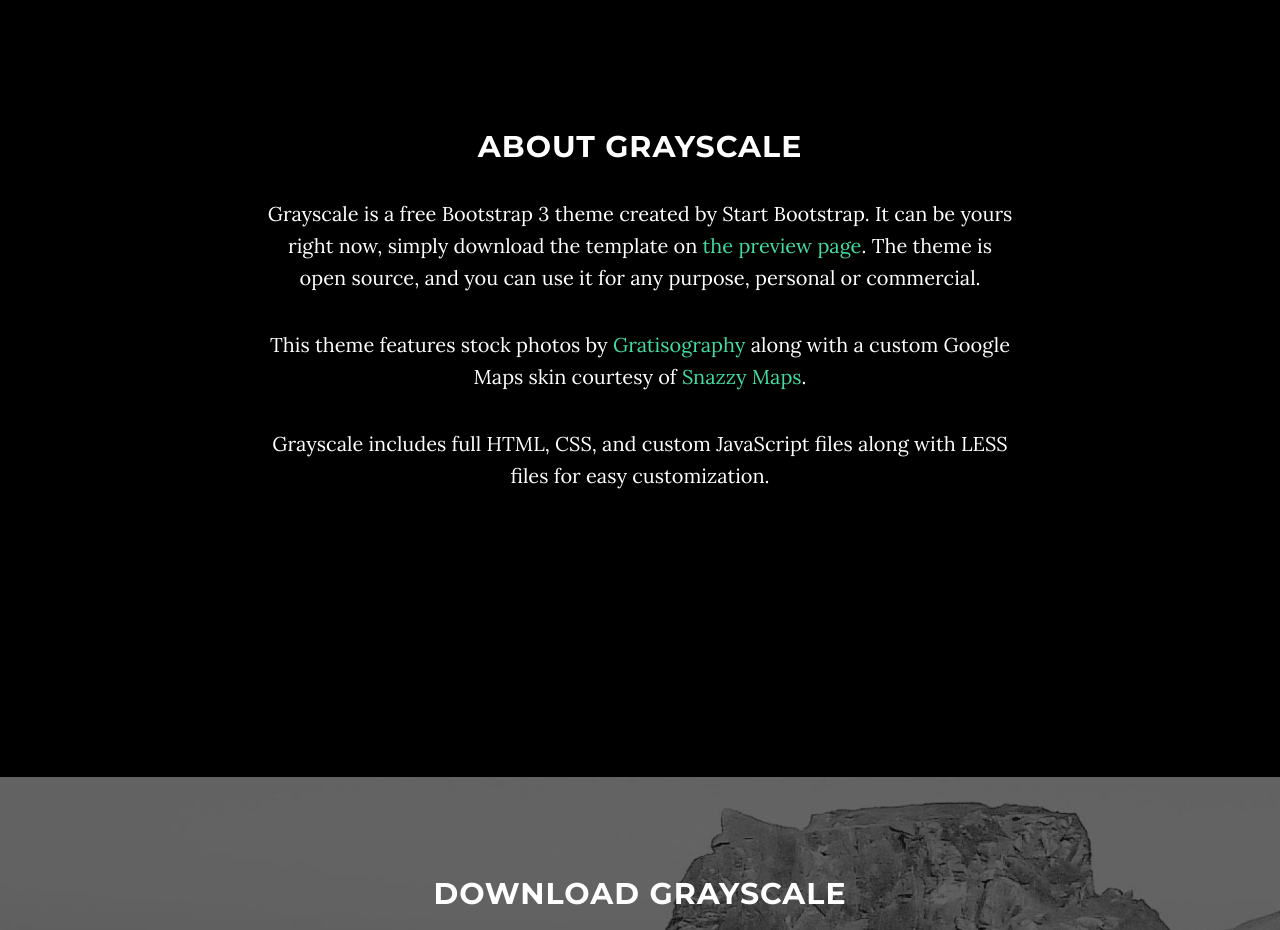
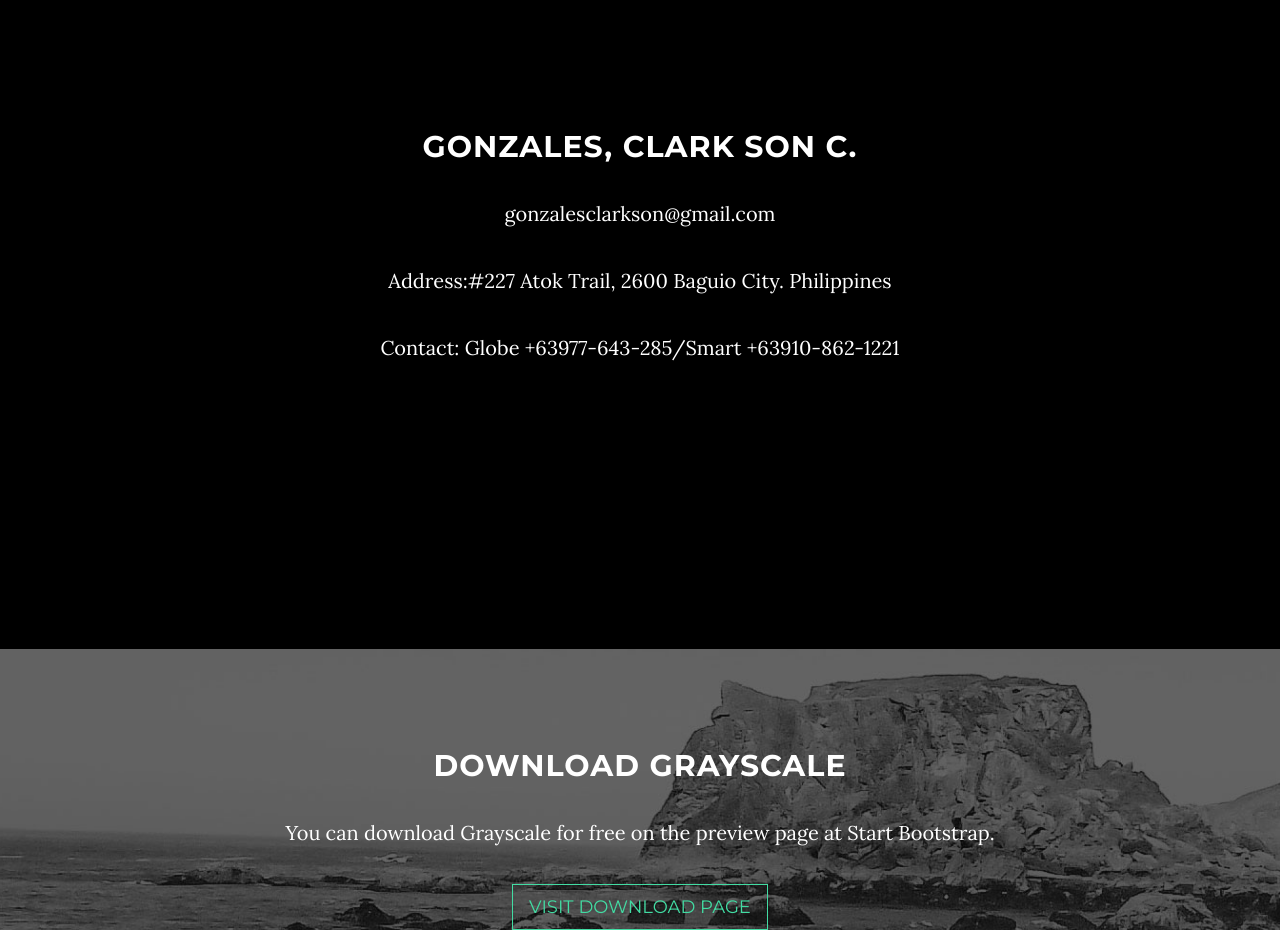
Before and after one commit to clarksongonzales/Resume, a website: page index.html in a window 1280 px wide. Shown: the part 920-1850 px from the top of the page. Drawn offline with nearby package versions, Linux system fonts and the light colour scheme; some packages are replaced by stand-ins of ours.

Commit message:
Update index.html

```diff
--- a/index.html
+++ b/index.html
@@ -90,10 +90,10 @@
     <section id="about" class="container content-section text-center">
         <div class="row">
             <div class="col-lg-8 col-lg-offset-2">
-                <h2>About Grayscale</h2>
-                <p>Grayscale is a free Bootstrap 3 theme created by Start Bootstrap. It can be yours right now, simply download the template on <a href="http://startbootstrap.com/template-overviews/grayscale/">the preview page</a>. The theme is open source, and you can use it for any purpose, personal or commercial.</p>
-                <p>This theme features stock photos by <a href="http://gratisography.com/">Gratisography</a> along with a custom Google Maps skin courtesy of <a href="http://snazzymaps.com/">Snazzy Maps</a>.</p>
-                <p>Grayscale includes full HTML, CSS, and custom JavaScript files along with LESS files for easy customization.</p>
+                <h2>Gonzales, Clark Son C.</h2>
+                <p>gonzalesclarkson@gmail.com</p>
+                <p>Address:#227 Atok Trail, 2600 Baguio City. Philippines</p>
+                <p>Contact: Globe +63977-643-285/Smart +63910-862-1221</p>
             </div>
         </div>
     </section>
```
